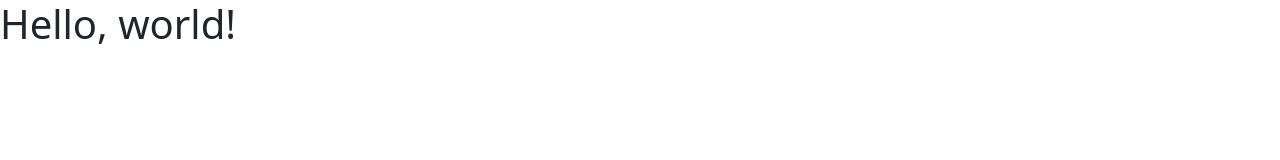
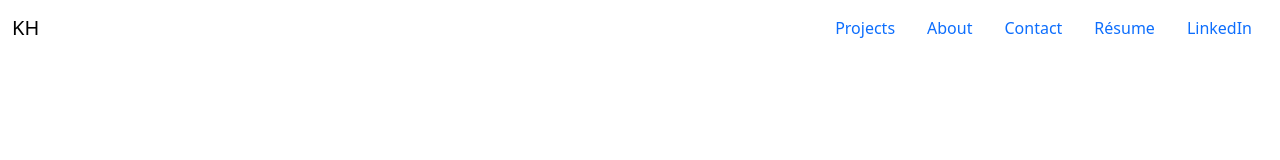
Before and after one commit to kchollan/kchollan.github.io, a plain HTML site: page index.html in a window 1280 px wide. Drawn offline with nearby package versions, Linux system fonts and the light colour scheme.

Commit message:
added navbar

```diff
--- a/index.html
+++ b/index.html
@@ -1,13 +1,45 @@
 <!doctype html>
 <html lang="en">
   <head>
+    <!-- Required meta tags-->
     <meta charset="utf-8">
     <meta name="viewport" content="width=device-width, initial-scale=1">
-    <title>Bootstrap demo</title>
     <link href="https://cdn.jsdelivr.net/npm/bootstrap@5.3.0-alpha1/dist/css/bootstrap.min.css" rel="stylesheet" integrity="sha384-GLhlTQ8iRABdZLl6O3oVMWSktQOp6b7In1Zl3/Jr59b6EGGoI1aFkw7cmDA6j6gD" crossorigin="anonymous">
   </head>
   <body>
-    <h1>Hello, world!</h1>
+    <!-- Navbar
+      TO DO:
+        -add KH logo image for navbar-brand
+        -add projects link
+        -add about link
+        -add contact link
+        -add resume link
+        -add linkedin link
+        -add linkedin logo-->
+    <nav class="navbar sticky-top">
+      <div class="container-fluid">
+        <a class="navbar-brand" href="https://kchollan.github.io/">KH</a>
+        <ul class="nav justify-content-end">
+          <li class="nav-item">
+            <a class="nav-link" href="#">Projects</a>
+          </li>
+          <li class="nav-item">
+            <a class="nav-link" href="#">About</a>
+          </li>
+          <li class="nav-item">
+            <a class="nav-link" href="#">Contact</a>
+          </li>
+          <li class="nav-item">
+            <a class="nav-link" href="#">Résume</a>
+          </li>
+          <li class="nav-item">
+            <a class="nav-link" href="#">LinkedIn</a>
+          </li>
+        </ul>
+      </div>
+    </nav>
+
+
     <script src="https://cdn.jsdelivr.net/npm/bootstrap@5.3.0-alpha1/dist/js/bootstrap.bundle.min.js" integrity="sha384-w76AqPfDkMBDXo30jS1Sgez6pr3x5MlQ1ZAGC+nuZB+EYdgRZgiwxhTBTkF7CXvN" crossorigin="anonymous"></script>
   </body>
 </html>
```
